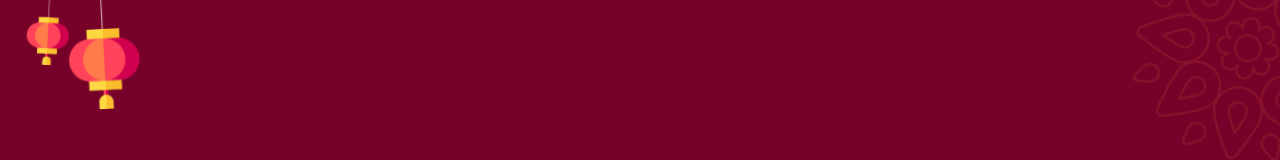
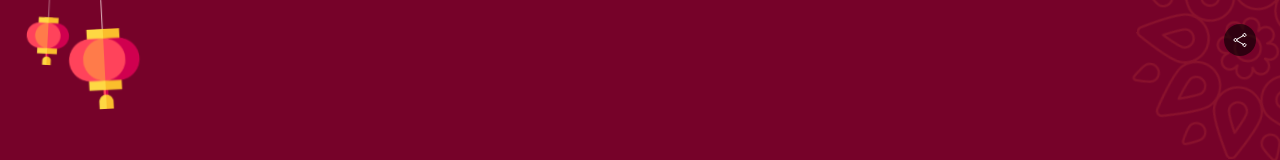
Before and after one commit to priyangsubanerjee/this-diwali, a Next.js app: page / in a window 1280 px wide. Shown: the top 160 px of the page. Built offline with nearby package versions, Linux system fonts and the light colour scheme.

Commit message:
share api

```diff
--- a/pages/index.js
+++ b/pages/index.js
@@ -109,6 +109,18 @@ export default function Home({ theme, name, quote }) {
     } catch (err) {}
   };
 
+  const shareApp = async () => {
+    const shareData = {
+      title:
+        "Celebrate the festival of lights online with free, personalized diwali e-cards.",
+      text: `Celebrate the festival of lights online with free, personalized diwali e-cards. Create your personalized card now 👉 https://diwalicard.vercel.app`,
+    };
+
+    try {
+      await navigator.share(shareData);
+    } catch (err) {}
+  };
+
   return (
     <div className={`h-screen overflow-hidden w-screen ${decideBackground()}`}>
       <Head>
@@ -167,6 +179,26 @@ export default function Home({ theme, name, quote }) {
         className="fixed -left-20 -bottom-16 animate-spin-slow transition-all pointer-events-none z-20 w-56"
         alt=""
       />
+
+      <button
+        onClick={() => shareApp()}
+        className="fixed active:scale-90 transition-all duration-300 z-[60] right-6 top-6 h-8 w-8 bg-black/60 text-white flex items-center justify-center rounded-full"
+      >
+        <svg
+          xmlns="http://www.w3.org/2000/svg"
+          fill="none"
+          viewBox="0 0 24 24"
+          stroke-width="1.5"
+          stroke="currentColor"
+          class="w-4 h-4"
+        >
+          <path
+            stroke-linecap="round"
+            stroke-linejoin="round"
+            d="M7.217 10.907a2.25 2.25 0 100 2.186m0-2.186c.18.324.283.696.283 1.093s-.103.77-.283 1.093m0-2.186l9.566-5.314m-9.566 7.5l9.566 5.314m0 0a2.25 2.25 0 103.935 2.186 2.25 2.25 0 00-3.935-2.186zm0-12.814a2.25 2.25 0 103.933-2.185 2.25 2.25 0 00-3.933 2.185z"
+          />
+        </svg>
+      </button>
       <div className="fixed z-40 inset-x-0 bottom-0 select-none  flex items-center justify-center">
         <button
           onClick={() => setCreateCard(true)}
@@ -228,7 +260,7 @@ export default function Home({ theme, name, quote }) {
       <Fade when={createCard}>
         {createCard && (
           <div
-            className={`fixed inset-0 h-screen w-screen z-50 ${decideBackground()} overflow-auto flex flex-col`}
+            className={`fixed inset-0 h-screen w-screen z-[70] ${decideBackground()} overflow-auto flex flex-col`}
           >
             <div className="px-5 mt-5 flex">
               <button
```
